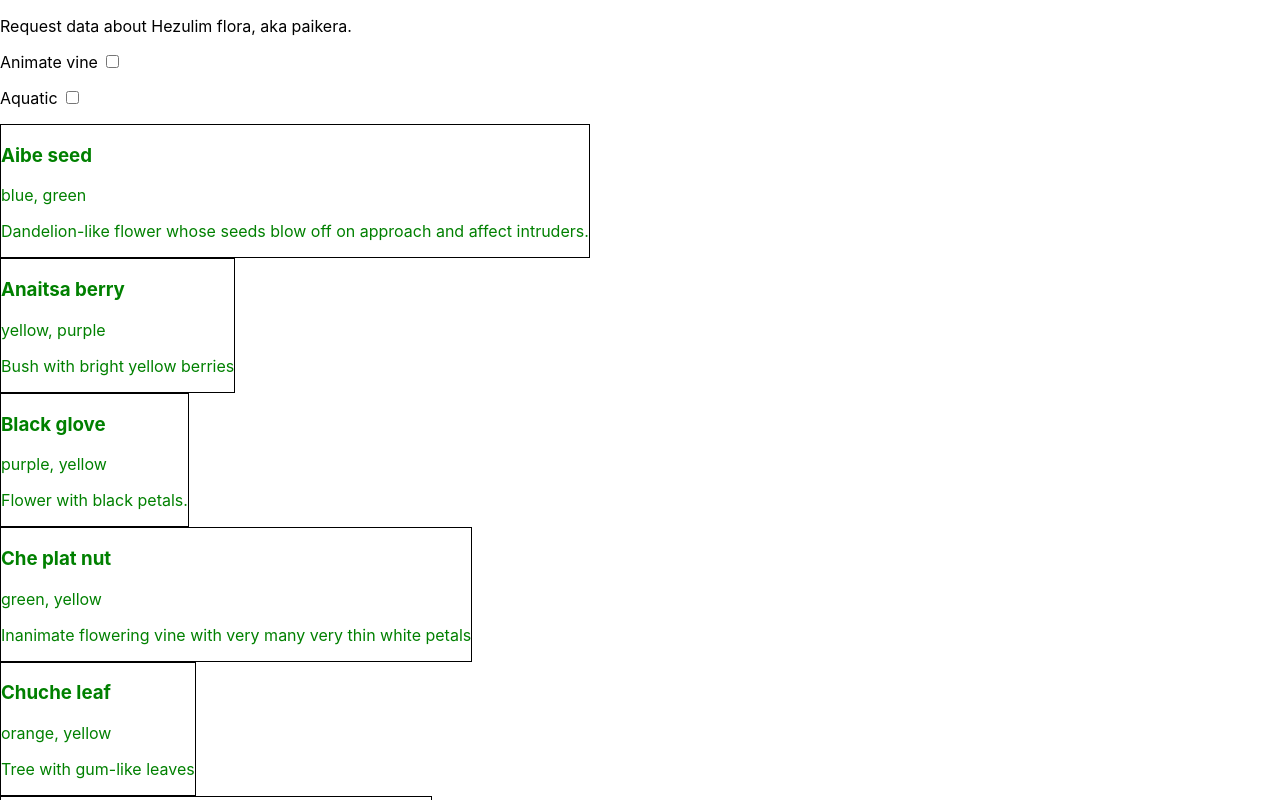
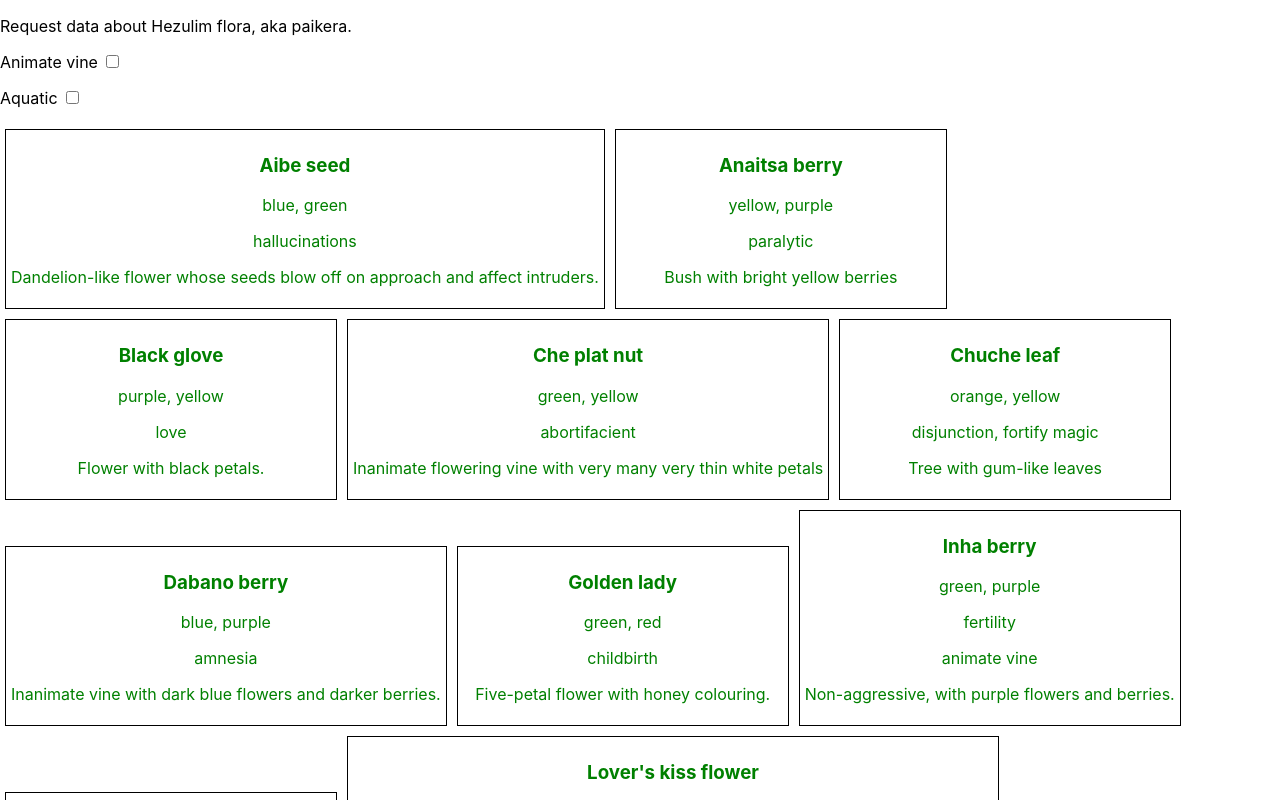
Before and after one commit to MarkGN/pantheont-frontend, a React (Create React App) app: page / in a window 1280 px wide. Shown: the top 800 px of the page. Built offline with nearby package versions, Linux system fonts and the light colour scheme.

Commit message:
improve styling

```diff
--- a/src/components/App.jsx
+++ b/src/components/App.jsx
@@ -14,7 +14,8 @@ function App() {
           <Skill name="animate vine" />
           <Skill name="aquatic" />
         </div>
-        {plants.actives.map((data) => <Plant colors={data.colors} description={data.description} effect={data.effect} name={data.name}  />)}
+        {/* TODO concat everything in plants.keys or something? */}
+        {(plants.actives.concat(plants.ampers, plants.dampers, plants.preservatives)).map((data) => <Plant colors={data.colors} description={data.description} effect={data.effect} name={data.name} tags={data.tags} />)}
 
         <p>
           Request data about Pantheont boons.
--- a/src/components/Plant.jsx
+++ b/src/components/Plant.jsx
@@ -15,6 +15,12 @@ function Plant(props) {
       {colorsFromString(props.colors)}
     </p>
     <p>
+      {props.effect}
+    </p>
+    <p>
+      {props.tags}
+    </p>
+    <p>
       {props.description}
     </p>
   </div>
--- a/src/data/flora.json
+++ b/src/data/flora.json
@@ -164,14 +164,12 @@
     {
       "name": "Aokla",
       "colors": "GP",
-      "description": "A fern that can be ingested directly and is a mild euphoriant",
-      "effect": "wrath"
+      "description": "A fern that can be ingested directly and is a mild euphoriant"
     },
     {
       "name": "Blast pod leaf",
       "colors": "YG",
       "description": "A pod that fills with something pressurised and explosive that goes off on contact. Farmed by kaiju as a cheap trap.",
-      "effect": "wrath",
       "tags": [
         "trap"
       ]
@@ -179,14 +177,12 @@
     {
       "name": "Chokeweed leaf",
       "colors": "RG",
-      "description": "Animate vines. No special abilities, but it grows very profusely.",
-      "effect": "wrath"
+      "description": "Animate vines. No special abilities, but it grows very profusely."
     },
     {
       "name": "Dash corn",
       "colors": "RY",
       "description": "Much like maize, except that its ears grow absurdly fast (eg one per day); however, they rot just as fast. Farmed by kaiju as sustenance for minions.",
-      "effect": "wrath",
       "tags": [
         "cornucopic"
       ]
@@ -195,7 +191,6 @@
       "name": "Firelace",
       "colors": "RB",
       "description": "pink flowers that burst into flame on contact. Farmed by kaiju as a cheap trap.",
-      "effect": "wrath",
       "tags": [
         "animate vine"
       ]
@@ -203,14 +198,12 @@
     {
       "name": "Jepo weed",
       "colors": "RO",
-      "description": "A tough grass.",
-      "effect": "wrath"
+      "description": "A tough grass."
     },
     {
       "name": "Kaicheri leaf",
       "colors": "OG",
       "description": "Unaggressive, with broad leaves and small white flowers",
-      "effect": "wrath",
       "tags": [
         "animate vine"
       ]
@@ -219,7 +212,6 @@
       "name": "Maiden's touch",
       "colors": "YP",
       "description": "Unaggressive seaweed with long tendrils that drain magic on touch.",
-      "effect": "wrath",
       "tags": [
         "animate vine",
         "aquatic"
@@ -228,22 +220,19 @@
     {
       "name": "Yellow fern",
       "colors": "YB",
-      "description": "",
-      "effect": "wrath"
+      "description": ""
     }
   ],
   "dampers": [
     {
       "name": "Blue cap",
       "colors": "GB",
-      "description": "A mushroom with blue spots; quite toxic unless boiled.",
-      "effect": "wrath"
+      "description": "A mushroom with blue spots; quite toxic unless boiled."
     },
     {
       "name": "Inzun",
       "colors": "RO",
       "description": "With yellow flowers that grow into red berries. The vines drain ability to use magic.",
-      "effect": "wrath",
       "tags": [
         "animate vine"
       ]
@@ -251,14 +240,12 @@
     {
       "name": "Glueshroom",
       "colors": "OY: a mushroom that secretes a powerful adhesive when squeezed",
-      "description": "",
-      "effect": "wrath"
+      "description": ""
     },
     {
       "name": "Hezucoral",
       "colors": "RP",
       "description": "Plant that accretes minerals out of water and creates semi-mineral structural matrices. The foundation of most aquatic nexi; needs nexus magic to grow effectively.",
-      "effect": "wrath",
       "tags": [
         "aquatic"
       ]
@@ -267,7 +254,6 @@
       "name": "Horizon mushroom",
       "colors": "RG",
       "description": "An extremely fast-growing mushroom that's quite nutritious.",
-      "effect": "wrath",
       "tags": [
         "cornucopic"
       ]
@@ -276,7 +262,6 @@
       "name": "Noi wan",
       "colors": "YG",
       "description": "A toadstool that twists gravity when stepped on; fully grown ones can launch a person into the air. Farmed by kaiju as low-effort ladders.",
-      "effect": "wrath",
       "tags": [
         "trap"
       ]
@@ -284,26 +269,22 @@
     {
       "name": "Pora stalk",
       "colors": "YB",
-      "description": "A toadstool that's quite poisonous without an active ingredient.",
-      "effect": "wrath"
+      "description": "A toadstool that's quite poisonous without an active ingredient."
     },
     {
       "name": "Scarlet cap",
       "colors": "RY",
-      "description": "A mushroom with a pure red top",
-      "effect": "wrath"
+      "description": "A mushroom with a pure red top"
     },
     {
       "name": "Sea reed stem",
       "colors": "BP",
-      "description": "Like reeds, but salt tolerant.",
-      "effect": "wrath"
+      "description": "Like reeds, but salt tolerant."
     },
     {
       "name": "Vampire bramble root",
       "colors": "RB",
       "description": "With thorns that inflict Bleeding on any hit.",
-      "effect": "wrath",
       "tags": [
         "animate vine"
       ]
@@ -311,22 +292,19 @@
     {
       "name": "Yunzo root",
       "colors": "OP",
-      "description": "Grassy weed much like that stuff Fang said she made dumplings out of.",
-      "effect": "wrath"
+      "description": "Grassy weed much like that stuff Fang said she made dumplings out of."
     }
   ],
   "preservatives": [
     {
       "name": "Bluewood sap",
       "colors": "RB",
-      "description": "A tree with blue-tinged wood.",
-      "effect": "wrath"
+      "description": "A tree with blue-tinged wood."
     },
     {
       "name": "Crabweed sap",
       "colors": "OG",
       "description": "With bright pink flowers; grabs its victims' ankles and holds them there",
-      "effect": "wrath",
       "tags": [
         "animate vine",
         "aquatic"
@@ -336,7 +314,6 @@
       "name": "Honeycup honey",
       "colors": "RP",
       "description": "A flower that rapidly produces a cupful of honey.",
-      "effect": "wrath",
       "tags": [
         "cornucopic"
       ]
@@ -344,14 +321,12 @@
     {
       "name": "Jaut sap",
       "colors": "YG",
-      "description": "",
-      "effect": "wrath"
+      "description": ""
     },
     {
       "name": "Kobal sap",
       "colors": "RO",
       "description": "A tree whose (mundane) fruit grows absurdly quickly",
-      "effect": "wrath",
       "tags": [
         "cornucopic"
       ]
@@ -359,14 +334,12 @@
     {
       "name": "Modaga sap",
       "colors": "YP",
-      "description": "A cactus-like plant. The sap is mildly hallucinogenic by itself.",
-      "effect": "wrath"
+      "description": "A cactus-like plant. The sap is mildly hallucinogenic by itself."
     },
     {
       "name": "Nezema resin",
       "colors": "OB",
       "description": "With broad leaves that secretes a very sticky resin that's an absolute bitch to get off.",
-      "effect": "wrath",
       "tags": [
         "animate vine"
       ]
@@ -374,14 +347,12 @@
     {
       "name": "Shaika",
       "colors": "RG",
-      "description": "A tree that grows fruits of many neighbouring species (\"At least one of them has to work, right?\").",
-      "effect": "wrath"
+      "description": "A tree that grows fruits of many neighbouring species (\"At least one of them has to work, right?\")."
     },
     {
       "name": "Sea cap",
       "colors": "BP",
       "description": "A mushroom.",
-      "effect": "wrath",
       "tags": [
         "aquatic"
       ]
@@ -389,8 +360,7 @@
     {
       "name": "Stone root",
       "colors": "RY",
-      "description": "A plant that incorporates rock into its structural matrix. Very tough, used by kaiju to build stuff. Uses a mixture of minerals: quartz, calcite, aragonite, hydroxyapatite, etc. Other plants grow in cracks, making it more of a biocomposite matrix.",
-      "effect": "wrath"
+      "description": "A plant that incorporates rock into its structural matrix. Very tough, used by kaiju to build stuff. Uses a mixture of minerals: quartz, calcite, aragonite, hydroxyapatite, etc. Other plants grow in cracks, making it more of a biocomposite matrix."
     }
   ]
 }
--- a/src/data/parse_plants.js
+++ b/src/data/parse_plants.js
@@ -10,6 +10,7 @@ function parse_plant(line, regex, isActive) {
     let [meta, ...description] = rest.split('.');
     description = description.join('.').trim();
     let [colors, ... tags] = meta.split(';');
+    let effect;
     if (isActive) {
       colors = colors.split(": ");
       effect = colors[1];
--- a/src/styles.css
+++ b/src/styles.css
@@ -17,5 +17,11 @@ code {
   border-color: black;
   border-style: double;
   color: green;
-  width:fit-content;
+  display: inline-block;
+  margin: 5px;
+  max-width: 50%;
+  min-width: 25%;
+  padding: 5px;
+  text-align: center;
+  width: fit-content;
 }
```
